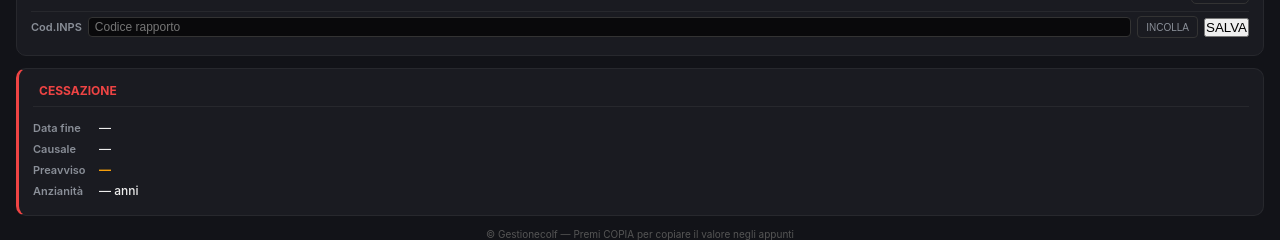
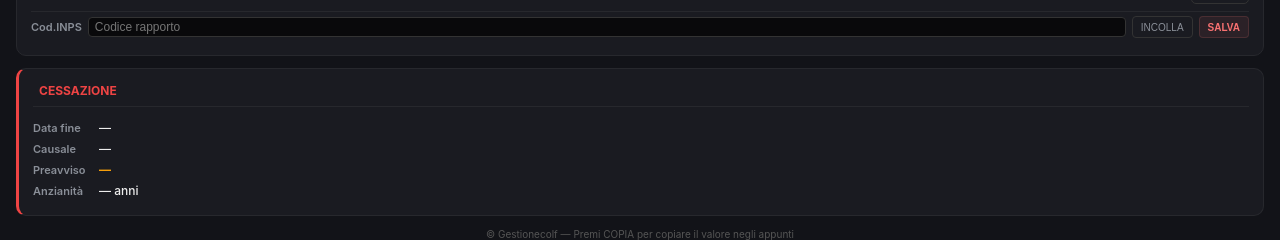
Before and after one commit to Tarusky80/gestione-colf, a Django app: template templates/paghe/cessazione_inps_popup.html in a window 1280 px wide. Shown: the part 774-1014 px from the top of the page. Run offline with Django 5.2, Linux system fonts and the light colour scheme; the template is opened without the code that fills it, so the values that code supplies are empty; parts of the project's set-up code (start-up, migrations or seed data) failed here and were passed over.

Commit message:
fix: stile ghost-danger per pulsante SALVA nei popup INPS (CSS inline mancante)

```diff
--- a/templates/paghe/cessazione_inps_popup.html
+++ b/templates/paghe/cessazione_inps_popup.html
@@ -34,6 +34,8 @@
   .footer{margin-top:8px;text-align:center;font-size:10px;color:#555;}
   .incolla-btn{background:transparent;border:1px solid #333;color:#8A8F98;border-radius:4px;padding:0 8px;font-size:10px;cursor:pointer;line-height:22px;height:22px;white-space:nowrap;flex-shrink:0;}
   .incolla-btn:hover{border-color:#10b981;color:#10b981;}
+  .btn-ghost-danger{background:rgba(248,113,113,0.08);border:1px solid rgba(248,113,113,0.15);color:#f87171;border-radius:4px;padding:0 8px;font-size:10px;cursor:pointer;line-height:22px;height:22px;white-space:nowrap;flex-shrink:0;font-weight:600;}
+  .btn-ghost-danger:hover{background:rgba(248,113,113,0.15);color:#ff9999;border-color:rgba(248,113,113,0.3);}
   .salva-fbk{font-size:11px;color:#ef4444;font-weight:600;display:none;flex-shrink:0;}
 
   .info-line{display:flex;gap:6px;padding:3px 0;align-items:center;}
--- a/templates/paghe/iscrizione_inps_popup.html
+++ b/templates/paghe/iscrizione_inps_popup.html
@@ -34,6 +34,8 @@
   .footer{margin-top:8px;text-align:center;font-size:10px;color:#555;}
   .incolla-btn{background:transparent;border:1px solid #333;color:#8A8F98;border-radius:4px;padding:0 8px;font-size:10px;cursor:pointer;line-height:22px;height:22px;white-space:nowrap;flex-shrink:0;}
   .incolla-btn:hover{border-color:#10b981;color:#10b981;}
+  .btn-ghost-danger{background:rgba(248,113,113,0.08);border:1px solid rgba(248,113,113,0.15);color:#f87171;border-radius:4px;padding:0 8px;font-size:10px;cursor:pointer;line-height:22px;height:22px;white-space:nowrap;flex-shrink:0;font-weight:600;}
+  .btn-ghost-danger:hover{background:rgba(248,113,113,0.15);color:#ff9999;border-color:rgba(248,113,113,0.3);}
   .salva-fbk{font-size:11px;color:#ef4444;font-weight:600;display:none;flex-shrink:0;}
 </style>
 </head>
```
Also changed, not shown: 1 other file.
